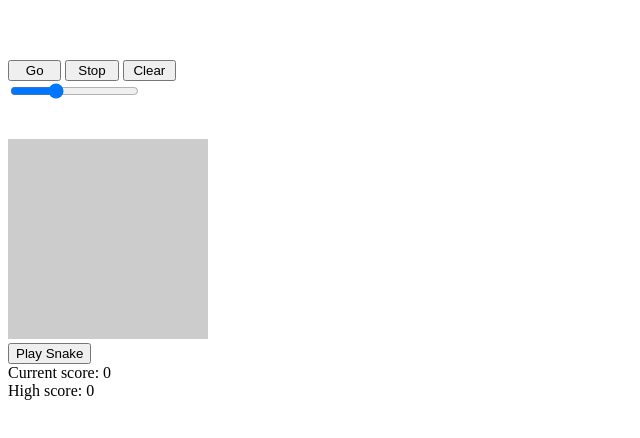
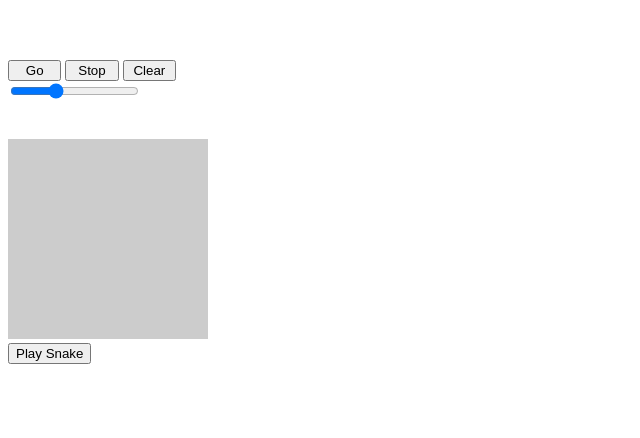
Before and after one commit to WalrusCow/canvas, a plain HTML site: page main.html in a window 1280 px wide. Shown: the part 252-690 px from the top of the page, without its empty margins (0-640 px from the left). Drawn offline with Linux system fonts and the light colour scheme.

Commit message:
Remove score div

```diff
--- a/main.html
+++ b/main.html
@@ -28,11 +28,6 @@
         <br>
         <button id="Snake-start">Play Snake</button>
         <br>
-        <div id="score">
-            Current score: <span id="currentScore">0</span>
-            <br>
-            High score: <span id="highScore">0</span>
-        </div>
 
         <script data-main="scripts/main.js" src="scripts/require.js"></script>
     </body>
```
